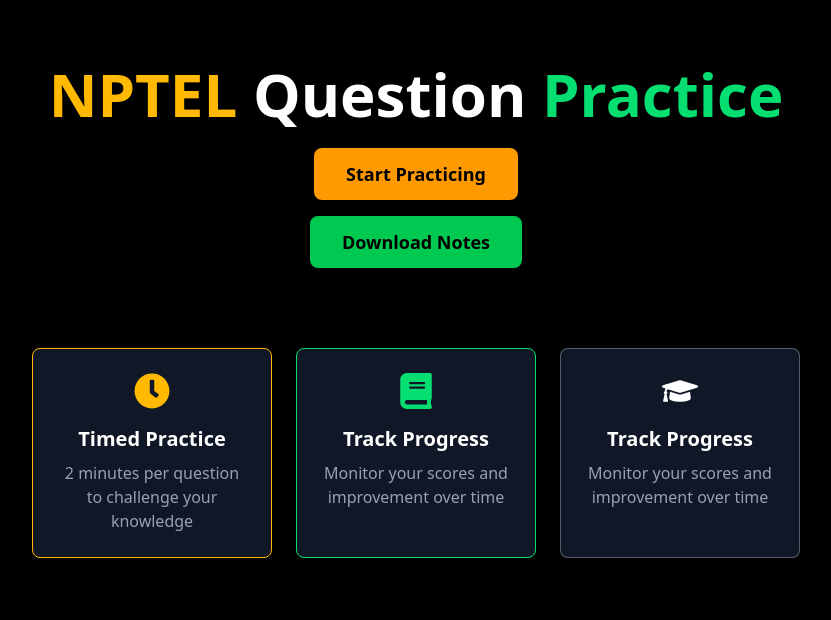
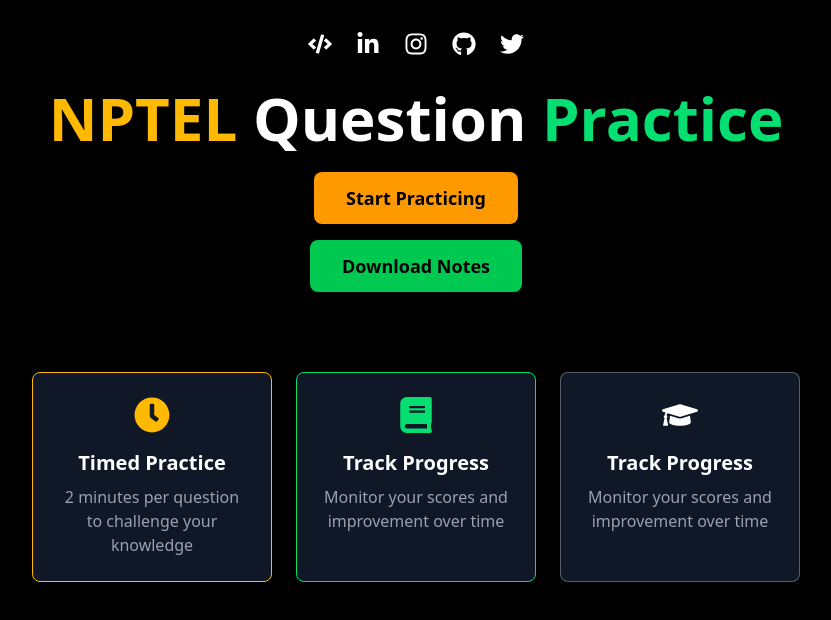
Before and after one commit to kumar10248/quiz, a Next.js app: page / in a window 1280 px wide. Shown: the top 620 px of the page, without its empty margins (224-1055 px from the left). Built offline with nearby package versions, Linux system fonts and the light colour scheme.

Commit message:
fix: Update social media icons section and adjust container padding for improved layout

```diff
--- a/src/app/page.tsx
+++ b/src/app/page.tsx
@@ -1,10 +1,30 @@
 import Link from 'next/link';
-import { FaBook, FaClock, FaGraduationCap } from 'react-icons/fa';
+import { FaBook, FaClock, FaGraduationCap, FaInstagram, FaGithub, FaTwitter, FaCode, FaLinkedinIn } from 'react-icons/fa';
 
 export default function Home() {
   return (
     <div className="min-h-screen bg-black text-white">
-      <div className="container mx-auto px-4 py-16">
+      <div className="container mx-auto px-4 py-8">
+        {/* Social Media Icons and Portfolio Link */}
+        <div className="flex justify-center space-x-6 mb-8">
+        <a href="https://www.devashish.top" className="text-2xl hover:text-purple-400 transition duration-300">
+            <FaCode />
+          </a>
+          <a href="https://linkedin.com/in/kumar-devashishh" target="_blank" rel="noopener noreferrer" className="text-2xl hover:text-blue-500 transition duration-300">
+            <FaLinkedinIn />
+          </a>
+          <a href="https://instagram.com/mathmaverick_man" target="_blank" rel="noopener noreferrer" className="text-2xl hover:text-amber-400 transition duration-300">
+            <FaInstagram />
+          </a>
+          <a href="https://github.com/kumar10248" target="_blank" rel="noopener noreferrer" className="text-2xl hover:text-green-400 transition duration-300">
+            <FaGithub />
+          </a>
+          <a href="https://twitter.com/kumarDe10248" target="_blank" rel="noopener noreferrer" className="text-2xl hover:text-blue-400 transition duration-300">
+            <FaTwitter />
+          </a>
+
+        </div>
+
         <div className="max-w-3xl mx-auto text-center">
           <h1 className="text-3xl md:text-6xl font-bold mb-6">
             <span className="text-amber-400">NPTEL</span> Question <span className="text-green-400">Practice</span>
@@ -18,7 +38,7 @@
             Start Practicing
           </Link>
           <div>
-            <a href="/W7_merged.pdf" download= "complete_IOT-Notes.pdf"
+            <a href="/W7_merged.pdf" download="complete_IOT-Notes.pdf"
             className='inline-block bg-green-500 hover:bg-green-600 text-black font-bold py-3 px-8 rounded-lg transition duration-300 text-lg mt-4'
             >
               Download Notes</a>
@@ -41,8 +61,6 @@
               <p className="text-gray-400">Monitor your scores and improvement over time</p>
             </div>
           </div>
-
-
         </div>
       </div>
     </div>
```
